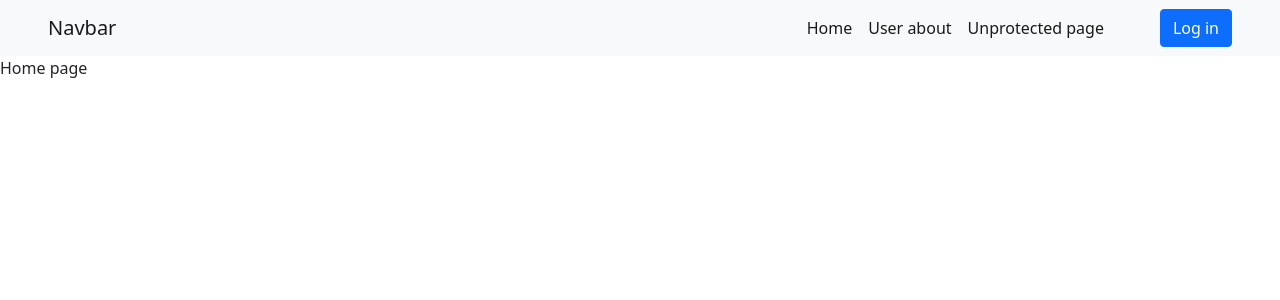
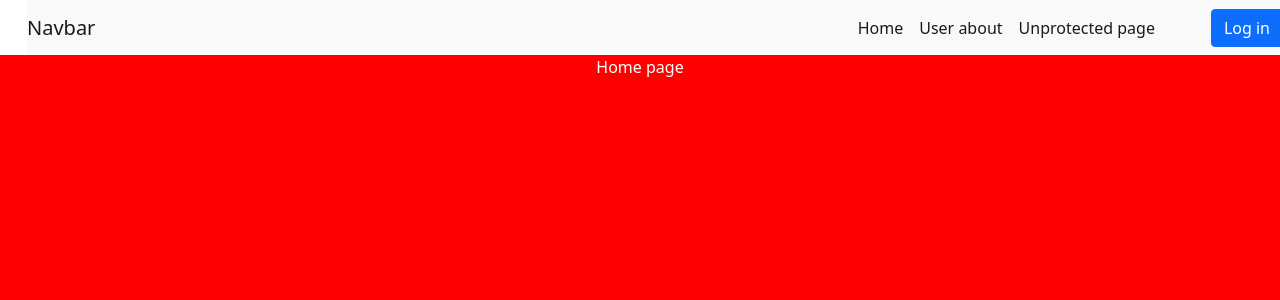
Before and after one commit to Aleksandr130402/website-registration, a React (Create React App) app in the folder website-registration/: page / in a window 1280 px wide. Shown: the top 300 px of the page. Built offline with nearby package versions, Linux system fonts and the light colour scheme.

Commit message:
Added animation transitions

```diff
--- a/website-registration/package.json
+++ b/website-registration/package.json
@@ -11,6 +11,7 @@
     "react-router": "^5.2.1",
     "react-router-guards": "^1.0.2",
     "react-scripts": "4.0.3",
+    "react-transition-group": "^4.4.2",
     "web-vitals": "^1.1.2"
   },
   "scripts": {
--- a/website-registration/src/components/App/index.js
+++ b/website-registration/src/components/App/index.js
@@ -1,5 +1,6 @@
 import { useState } from 'react';
-import { Link, Route, Switch, useHistory } from 'react-router-dom';
+import { Link, Route, Switch, useHistory, useLocation, useRouteMatch } from 'react-router-dom';
+import { TransitionGroup, CSSTransition } from "react-transition-group";
 
 import GuardedRoute from '../GuardedRoute';
 import { HomePage, UnprotectedPage, UserAbout, UserCart } from '../../pages';
@@ -13,6 +14,8 @@ const App = () => {
   const [user, setUser] = useState('');
 
   const history = useHistory();
+  const location = useLocation();
+  const match = useRouteMatch('/');
 
   const logIn = () => {
     if(user !== '') {
@@ -26,10 +29,11 @@ const App = () => {
     setIsRegistered(false);
   }
 
+
   return (
     <>
+      <header className="container-fluid">
           <nav className="navbar navbar-expand-lg navbar-light bg-light">
-        <div className="container-fluid px-5">
             <Link className="navbar-brand" to="/">Navbar</Link>
             <button className="navbar-toggler" type="button" data-bs-toggle="collapse" data-bs-target="#navbarSupportedContent" aria-controls="navbarSupportedContent" aria-expanded="false" aria-label="Toggle navigation">
               <span className="navbar-toggler-icon"></span>
@@ -55,7 +59,6 @@ const App = () => {
                 Log in
               </button>
             </div>
-        </div>
           </nav>
           <LogIn
             logInFunc={() => logIn()}
@@ -63,7 +66,17 @@ const App = () => {
             inputValue={user}
             handleInputChange={(e) => setUser(e.target.value)}
           />
-      <Switch>
+      </header>
+      <section className="container">
+        <TransitionGroup>
+          <CSSTransition
+            key={location.pathname}
+            in={match !== null}
+            timeout={300}
+            classNames="page"
+            unmountOnExit
+          >
+            <Switch location={location}>
               <Route
                 exact
                 path='/'
@@ -73,6 +86,9 @@ const App = () => {
               <GuardedRoute path='/user-cart' component={UserCart} auth={isRegistered}/>
               <Route path='/unprotected' component={UnprotectedPage}/>
             </Switch>
+          </CSSTransition>
+        </TransitionGroup>
+      </section>
     </>
   );
 }
--- a/website-registration/src/index.js
+++ b/website-registration/src/index.js
@@ -1,6 +1,8 @@
 import ReactDOM from 'react-dom';
 import { BrowserRouter } from 'react-router-dom';
 import App from './components/App';
+
+import './style.css';
 
 ReactDOM.render(
   <BrowserRouter>
--- a/website-registration/src/pages/HomePage/index.js
+++ b/website-registration/src/pages/HomePage/index.js
@@ -3,7 +3,7 @@ import './style.css';
 const HomePage = () => {
 
 	return (
-		<div>Home page</div>
+		<div className="home-page page">Home page</div>
 	)
 }
 
--- a/website-registration/src/pages/HomePage/style.css
+++ b/website-registration/src/pages/HomePage/style.css
@@ -0,0 +1,4 @@
+.home-page {
+	background: red;
+	color: #fff;
+}
--- a/website-registration/src/pages/UnprotectedPage/index.js
+++ b/website-registration/src/pages/UnprotectedPage/index.js
@@ -2,7 +2,7 @@ import './style.css';
 
 const UnprotectedPage = () => {
 	return (
-		<div>Unprotected Page</div>
+		<div className="unprotected page">Unprotected Page</div>
 	)
 }
 
--- a/website-registration/src/pages/UnprotectedPage/style.css
+++ b/website-registration/src/pages/UnprotectedPage/style.css
@@ -0,0 +1,3 @@
+.unprotected {
+	background: yellow;
+}
--- a/website-registration/src/pages/UserAbout/index.js
+++ b/website-registration/src/pages/UserAbout/index.js
@@ -5,8 +5,9 @@ import './style.css';
 const UserAbout = () => {
 
 	let {user} = useParams();
+
 	return (
-		<div>Hello, {user}</div>
+		<div className="user-about page">Hello, {user}</div>
 	)
 }
 
--- a/website-registration/src/pages/UserAbout/style.css
+++ b/website-registration/src/pages/UserAbout/style.css
@@ -0,0 +1,4 @@
+.user-about {
+	background: purple;
+	color: #fff;
+}
--- a/website-registration/src/pages/UserCart/index.js
+++ b/website-registration/src/pages/UserCart/index.js
@@ -2,7 +2,7 @@ import './style.css';
 
 const UserCart = () => {
 	return (
-		<div>User cart</div>
+		<div className="user-cart page">User cart</div>
 	)
 }
 
--- a/website-registration/src/pages/UserCart/style.css
+++ b/website-registration/src/pages/UserCart/style.css
@@ -0,0 +1,4 @@
+.user-cart {
+	background: yellowgreen;
+	color: #fff;
+}
--- /dev/null
+++ b/website-registration/src/style.css
@@ -0,0 +1,41 @@
+header {
+	position: absolute;
+	top: 0;
+	left: 15px;
+	right: 15px;
+	height: 40px;
+	padding: 0;
+	margin: 0;
+	width: 100%;
+}
+
+.page {
+	position: absolute;
+	text-align: center;
+	top: 55px;
+	bottom: 0;
+	left: 0;
+	right: 0;
+}
+
+.page-enter {
+	opacity: 0;
+	transform: scale(1.1);
+}
+
+.page-enter-active {
+	opacity: 1;
+	transform: scale(1);
+	transition: opacity 300ms, transform 300ms;
+}
+
+.page-exit {
+	opacity: 1;
+	transform: scale(1);
+}
+
+.page-exit-active {
+	opacity: 0;
+	transform: scale(0.9);
+	transition: opacity 300ms, transform 300ms;
+}
```
Also changed, not shown: 1 other file (tests, documents, lock files or other folders). Lines whose indentation alone changed are shown as unchanged.
